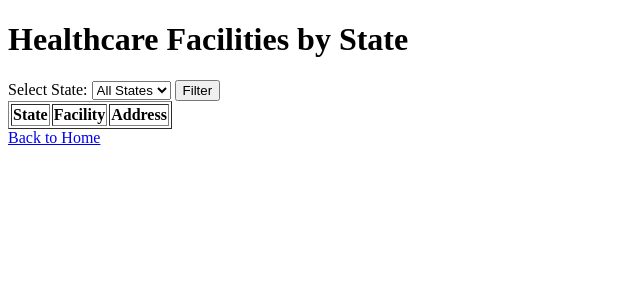
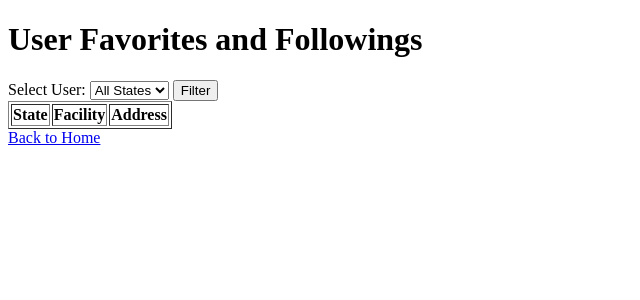
Before and after one commit to JacobMMillion/HealthHub_Database_WebApp, a Flask app: template templates/favorites_follows.html in a window 1280 px wide. Shown: the top 300 px of the page, without its empty margins (0-640 px from the left). Run offline with Flask 3, Linux system fonts and the light colour scheme; the template is opened without the code that fills it, so the values that code supplies are empty; parts of the project's set-up code (start-up, migrations or seed data) failed here and were passed over.

Commit message:
Update favorites_follows.html

```diff
--- a/templates/favorites_follows.html
+++ b/templates/favorites_follows.html
@@ -5,13 +5,15 @@
     <title>User Favorites and Followings</title>
 </head>
 <body>
-    <h1>Healthcare Facilities by State</h1>
+
+    <h1>User Favorites and Followings</h1>
+
     <form method="POST">
-        <label for="state">Select State:</label>
-        <select name="state" id="state">
+        <label for="user">Select User:</label>
+        <select name="user" id="user">
             <option value="">All States</option>
             {% for state in states %}
-                <option value="{{ state }}" {% if selected_state == state %}selected{% endif %}>{{ state }}</option>
+                <option value="{{ user }}" {% if selected_user == user %}selected{% endif %}>{{ user }}</option>
             {% endfor %}
         </select>
         <button type="submit">Filter</button>
```
